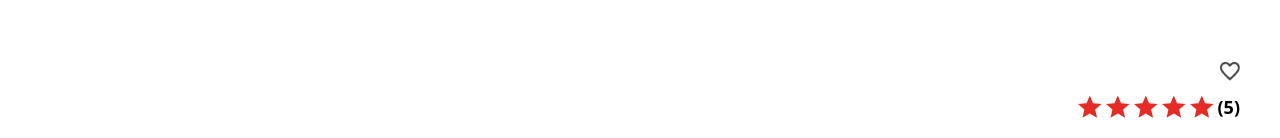
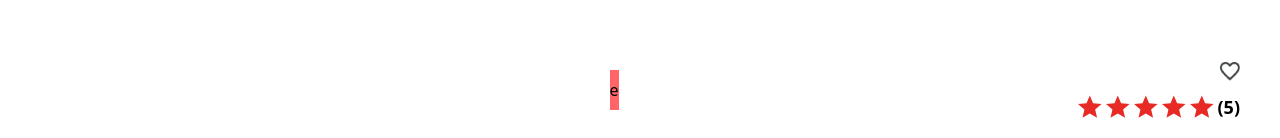
Before and after one commit to Erick-Iuri/metal-horse, a Next.js app: page /produto03 in a window 1280 px wide. Shown: the part 246-384 px from the top of the page. Built offline with nearby package versions, Linux system fonts and the light colour scheme.

Commit message:
algumas funções para o banner

```diff
--- a/app/produto03/page.tsx
+++ b/app/produto03/page.tsx
@@ -1,7 +1,20 @@
+"use client";
+
 import Image from "next/image";
 import Link from "next/link";
+import { useState } from "react";
 
 export default function Home() {
+  // troca imagens do produto
+  const imagensProduto = [
+    "/produtos/Turbina 1.png",
+    "/produtos/2.jpg",
+    "/produtos/3.jpg",
+    "/produtos/5.jpg",
+  ];
+  const [imagemAtual, setImagem] = useState(0);
+  const NextFoto = imagensProduto[imagemAtual];
+
   return (
     /* main div */
     <div className="h-full bg-white">
@@ -225,15 +238,40 @@ export default function Home() {
             <div className="flex justify-center flex-col h-auto lg:w-2/1">
               {/* Foto do roduto (principal) */}
               <div className="flex justify-center">
+                {/* Botão volta */}
+                <button
+                  onClick={() => {
+                    if (imagemAtual < imagensProduto.length - 1) {
+                      setImagem(imagemAtual + 1);
+                    }
+                  }}
+                  className="w-10 h-10 bg-amber-400"
+                >
+                  e
+                </button>
+
+                {/* Imagem que está aparecendo do produto */}
                 <Image
                   alt="Imagem-produto"
                   width="500"
                   height="500"
-                  src="/produtos/Turbina 1.png"
+                  src={NextFoto}
                   className="
                 p-10
                 w-auto h-auto"
                 />
+
+                {/* Botão vai */}
+                <button
+                  onClick={() => {
+                    if (imagemAtual < imagensProduto.length + 1) {
+                      setImagem(imagemAtual - 1);
+                    }
+                  }}
+                  className="w-10 h-10 bg-red-400"
+                >
+                  e
+                </button>
               </div>
 
               {/* Fotos do carrocel */}
```
Also changed, not shown: public/icons/Button direita.png (added), public/icons/Button esquerda.png (added).
